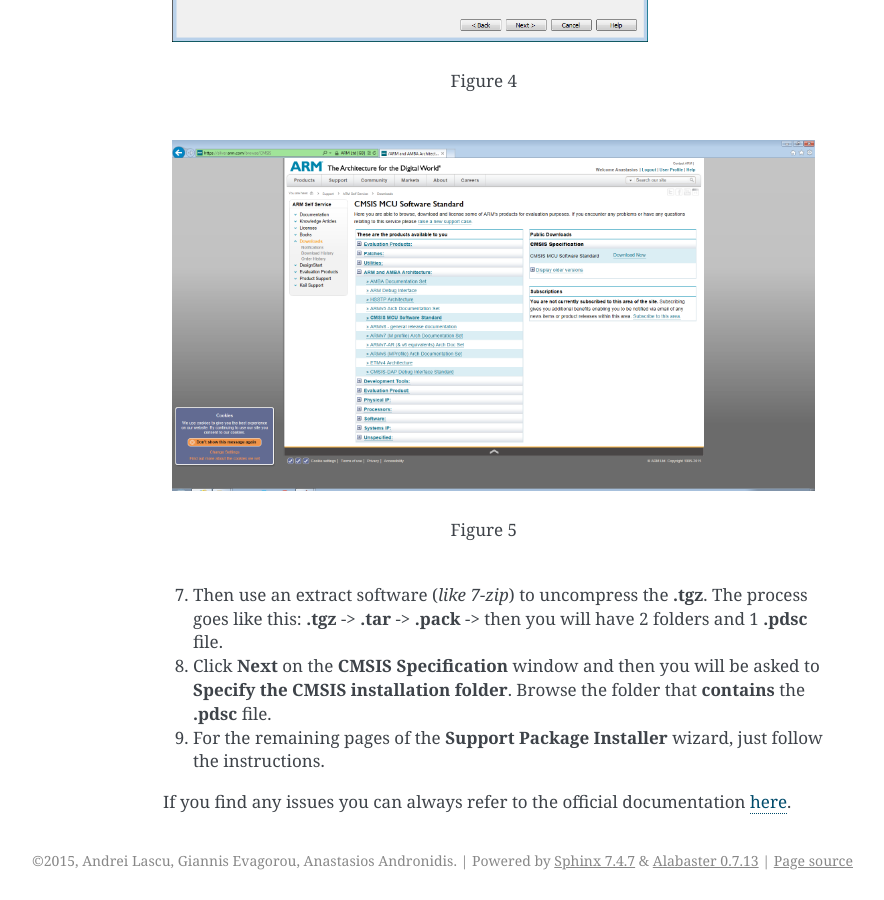
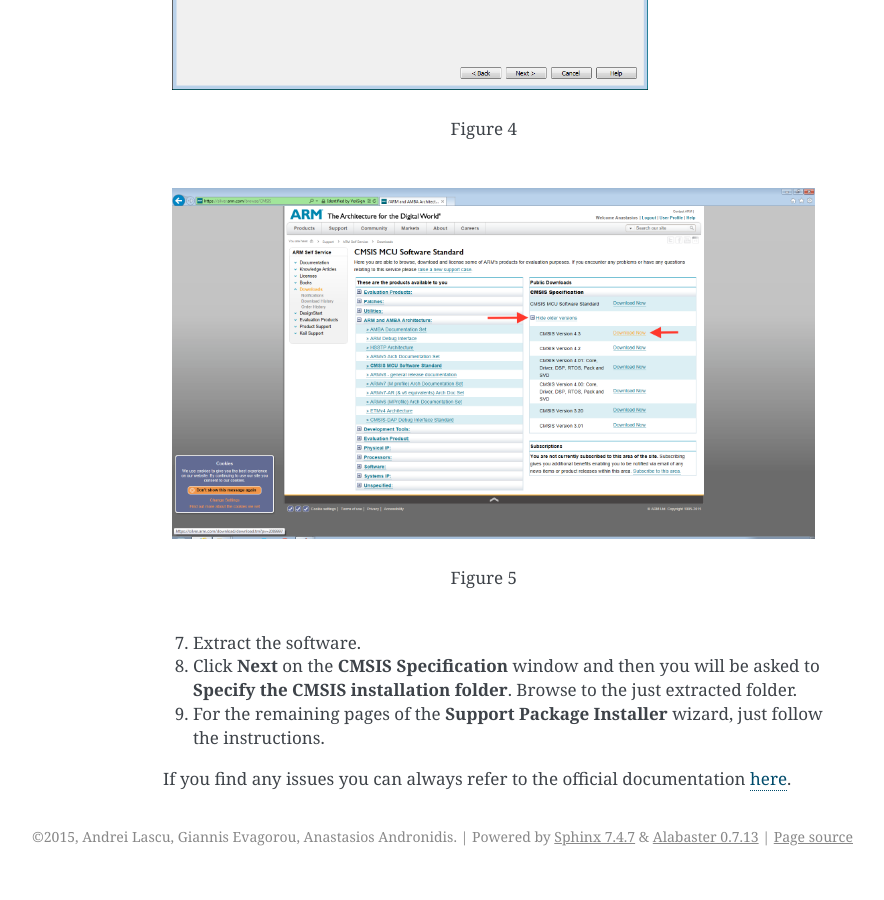
Before and after one commit to 0152la/FreescaleDocumentation, a Sphinx documentation site: the page built from source/instalation.rst, in a window 1280 px wide and 900 px high, scrolled down 4397 px. Shown: the whole window, without its empty margins (257-1141 px from the left). Built offline with Sphinx 7.4.7, drawn with Linux system fonts in a browser that asks for light colours; after the commit the page ends 5273 px from its top, so only the background shows below that; some of the changed text lies outside the part shown.

Commit message:
fixes on matlab package installation

```diff
--- a/source/instalation.rst
+++ b/source/instalation.rst
@@ -108,8 +110,8 @@
 
   Figure 5
 
-7. Then use an extract software (*like 7-zip*) to uncompress the **.tgz**. The process goes like this: **.tgz** -> **.tar** -> **.pack** -> then you will have 2 folders and 1 **.pdsc** file.
-8. Click **Next** on the **CMSIS Specification** window and then you will be asked to **Specify the CMSIS installation folder**. Browse the folder that **contains** the **.pdsc** file.
+7. Extract the software.
+8. Click **Next** on the **CMSIS Specification** window and then you will be asked to **Specify the CMSIS installation folder**. Browse to the just extracted folder.
 9. For the remaining pages of the **Support Package Installer** wizard, just follow the instructions.
 
 If you find any issues you can always refer to the official documentation `here <http://uk.mathworks.com/help/supportpkg/freedomboard/ug/install-support-for-freescale-frdm-kl25z-board.html>`__.
```
Also changed, not shown: other parts of source/instalation.rst (+2 -0 lines), source/Pictures/04-5_download_CMSIS.png.
